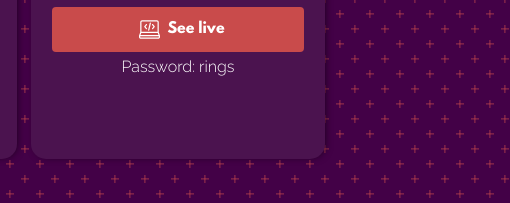
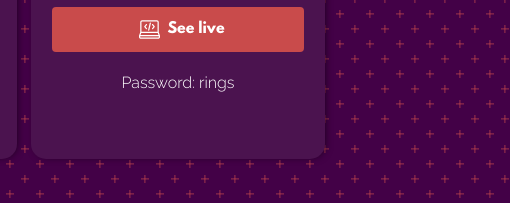
Before and after one commit to nayelyrodarte/portfolio, a website: page index.html in a window 1280 px wide. Shown: the part 924-1127 px from the top of the page, 770-1280 px from the left. Drawn offline with Linux system fonts and the light colour scheme.

Commit message:
Update last p card margins

```diff
--- a/css/projects.scss
+++ b/css/projects.scss
@@ -99,6 +99,10 @@
     margin-bottom: 0;
   }
 
+  p:nth-of-type(3) {
+    margin-top: 1em;
+  }
+
   img {
     width: 100%;
   }
```
Also changed, not shown: css/styles.css.
